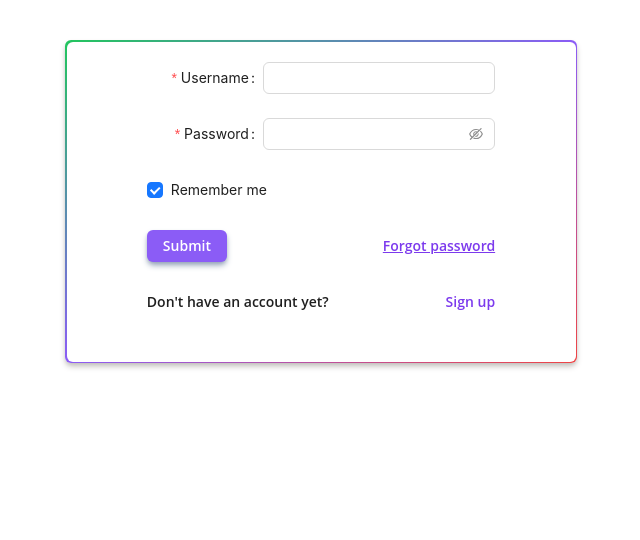
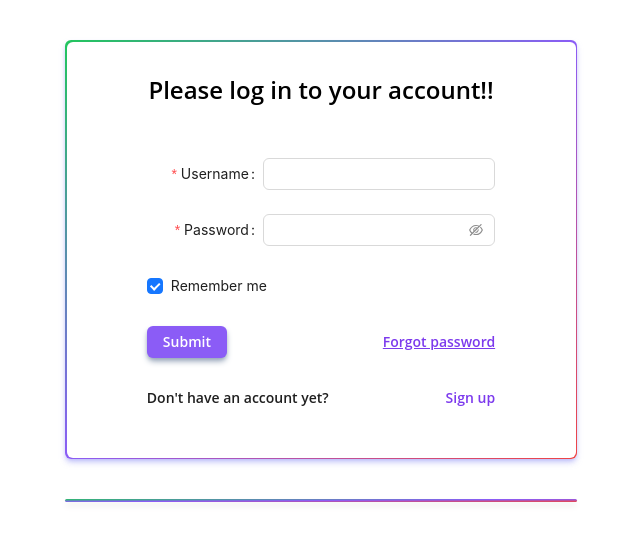
Before and after one commit to muhamash/content-ai, a React (Create React App) app: page / in a window 1280 px wide. Shown: the top 540 px of the page, without its empty margins (319-959 px from the left). Built offline with nearby package versions, Linux system fonts and the light colour scheme.

Commit message:
typing animation >> component added

```diff
--- a/src/App.css
+++ b/src/App.css
@@ -24,15 +24,4 @@
   color: white;
 }
 
-.App-link {
-  color: #61dafb;
-}
-
-@keyframes App-logo-spin {
-  from {
-    transform: rotate(0deg);
-  }
-  to {
-    transform: rotate(360deg);
-  }
-}
+/* log in head */
--- a/src/App.js
+++ b/src/App.js
@@ -1,6 +1,7 @@
 /* eslint-disable no-unused-vars */
 import './App.css';
 import Login from './components/login/login';
+import Registration from './components/registration/registration'
 import Nav from './components/nav';
 import { motion, useAnimation, motionValue } from 'framer-motion';
 
@@ -18,7 +19,8 @@ function App() {
       }}
     >
         {/* <Nav /> */ }
-        <Login/>
+        <Login />
+        <Registration/>
     </motion.div>
     </div>
   );
--- /dev/null
+++ b/src/components/animations/typing.js
@@ -0,0 +1,40 @@
+import React, { useState, useEffect } from 'react';
+
+const TypingAnimation = (props) => {
+    const message = props.message.trim(); // Trim any leading/trailing spaces
+    const [currentText, setCurrentText] = useState('');
+    const [isTyping, setIsTyping] = useState(true);
+
+    useEffect(() => {
+        let textIndex = 0;
+        let typingInterval;
+
+        if (isTyping) {
+            typingInterval = setInterval(() => {
+                setCurrentText(prevText => {
+                    if (textIndex < message.length) {
+                        textIndex++;
+                        return message.slice(0, textIndex);
+                    } else {
+                        clearInterval(typingInterval);
+                        setIsTyping(false);
+                        return prevText;
+                    }
+                });
+            }, 110);
+        }
+
+        return () => clearInterval(typingInterval);
+    }, [isTyping, message]);
+
+    return (
+        <div className="py-5">
+            <p className="text-2xl font-OpenSans font-semibold">
+                {currentText}
+                {isTyping && <span className="animate-blink">...</span>}
+            </p>
+        </div>
+    );
+};
+
+export default TypingAnimation;
--- a/src/components/login/login.js
+++ b/src/components/login/login.js
@@ -1,5 +1,6 @@
 import React from 'react';
 import { Button, Checkbox, Form, Input } from 'antd';
+import TypingAnimation from '../animations/typing';
 
 
 const onFinish = ( values ) =>
@@ -15,8 +16,14 @@ const onFinishFailed = ( errorInfo ) =>
 
 const Login = () => (
     <div className='py-10'>
-        <div className='w-[40%] flex mx-auto bg-gradient-to-br from-green-500 via-violet-500 to-red-500 p-[1.5px] rounded-md shadow-md shadow-[#c1bfbb]'>
-            <div className='bg-white w-full flex items-center rounded-md'>
+        <div className='w-[40%] flex mx-auto bg-gradient-to-br from-green-500 via-violet-500 to-red-500 p-[1.5px] rounded-md shadow-md shadow-[#9c9ef693]'>
+            <div className='bg-white w-full flex flex-col items-center rounded-md'>
+                <div class="py-3">
+                    <p id="typingText" class="text-2xl font-OpenSans font-semibold">
+                        <TypingAnimation message=" Please log in to your account!! "/>
+                    </p>
+                </div>
+
                 <Form
                     className='flex flex-col mx-auto py-5'
                     name="basic"
--- /dev/null
+++ b/src/components/registration/registration.js
@@ -0,0 +1,18 @@
+/* eslint-disable no-unused-vars */
+import React from "react";
+import { Form, Icon, Input, Button, Checkbox } from 'antd';
+
+const Registration = () =>
+{
+    return (
+        <div className='w-[40%] flex mx-auto bg-gradient-to-br from-green-500 via-violet-500 to-red-500 p-[1.5px] rounded-md shadow-md shadow-[#c1bfbb]'>
+            <div className='bg-white w-full flex items-center rounded-md'>
+                <Form>
+
+                </Form>
+           </div>
+       </div>
+   )
+};
+
+export default Registration;
```
